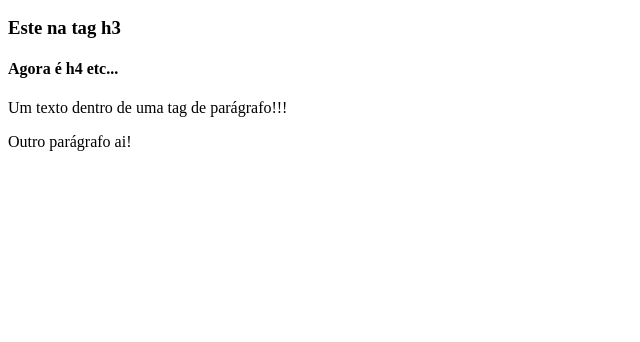
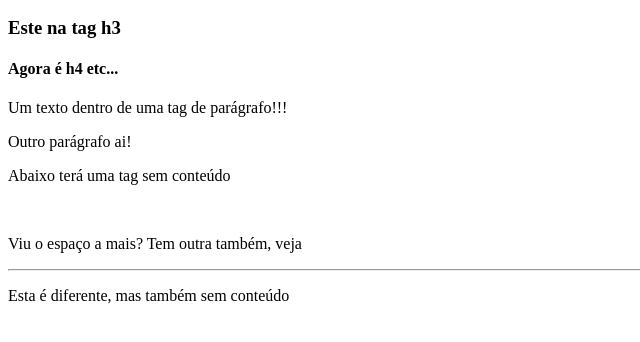
Before and after one commit to RyanSoaresDev/learning-html-css, a plain HTML site: page html_2/index.html in a window 1280 px wide. Shown: the part 110-452 px from the top of the page, without its empty margins (0-640 px from the left). Drawn offline with Linux system fonts and the light colour scheme.

Commit message:
Tags sem conteudo

```diff
--- a/html_2/index.html
+++ b/html_2/index.html
@@ -11,5 +11,11 @@
 
     <p>Um texto dentro de uma tag de parágrafo!!!</p>
     <p>Outro parágrafo ai!</p>
+    <p>Abaixo terá uma tag sem conteúdo</p>
+    <br>
+    <p>Viu o espaço a mais? Tem outra também, veja</p>
+    <hr>
+    <p>Esta é diferente, mas também sem conteúdo</p>
+
   </body>
 </html>
```
